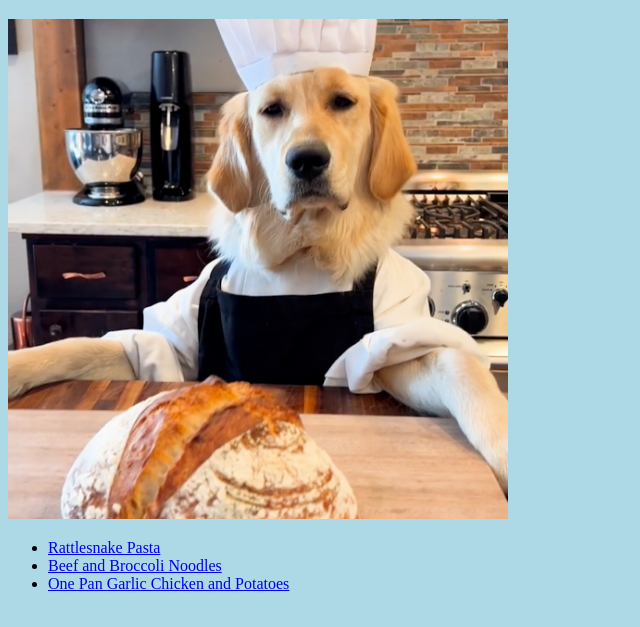
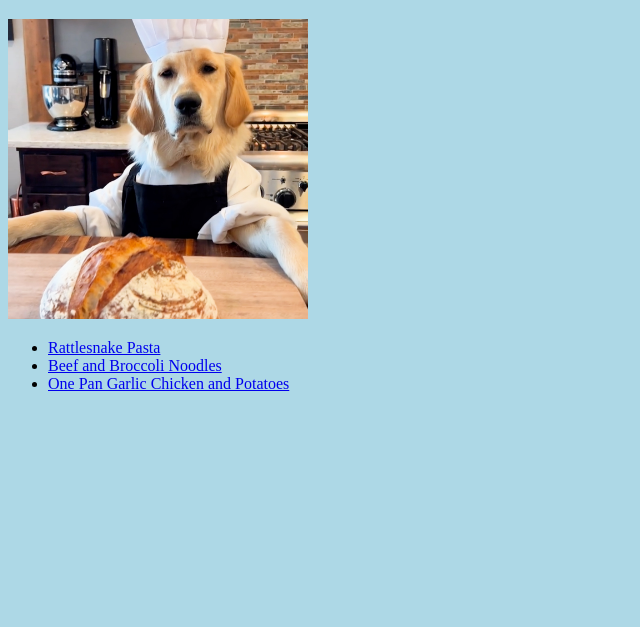
Before and after one commit to deepinsleep123/odin-recipes, a plain HTML site: page index.html in a window 1280 px wide. Shown: the part 61-688 px from the top of the page, without its empty margins (0-640 px from the left). Drawn offline with Linux system fonts and the light colour scheme.

Commit message:
Changed height of dog

```diff
--- a/index.html
+++ b/index.html
@@ -9,7 +9,7 @@
 <body>
   <h1>Odin Recipes</h1>
 
-  <img height="500px" width="auto" src="img/dog-chef.jpeg" alt="Image of a master chef">
+  <img height="300px" width="auto" src="img/dog-chef.jpeg" alt="Image of a master chef">
 
   <ul>
     <li><a href="recipes/rattlesnake-pasta.html">Rattlesnake Pasta</a></li>
```
